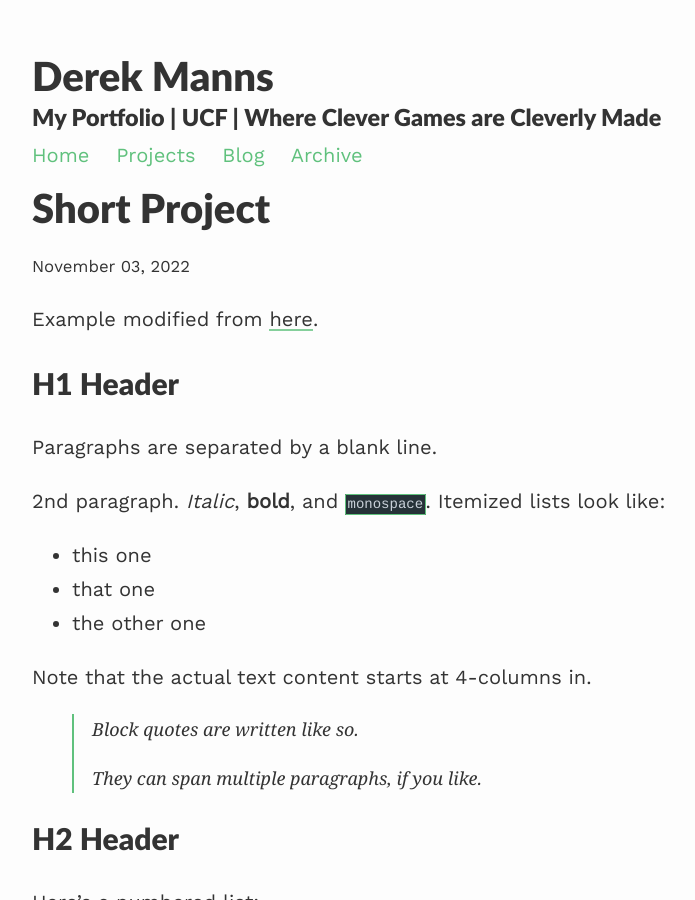
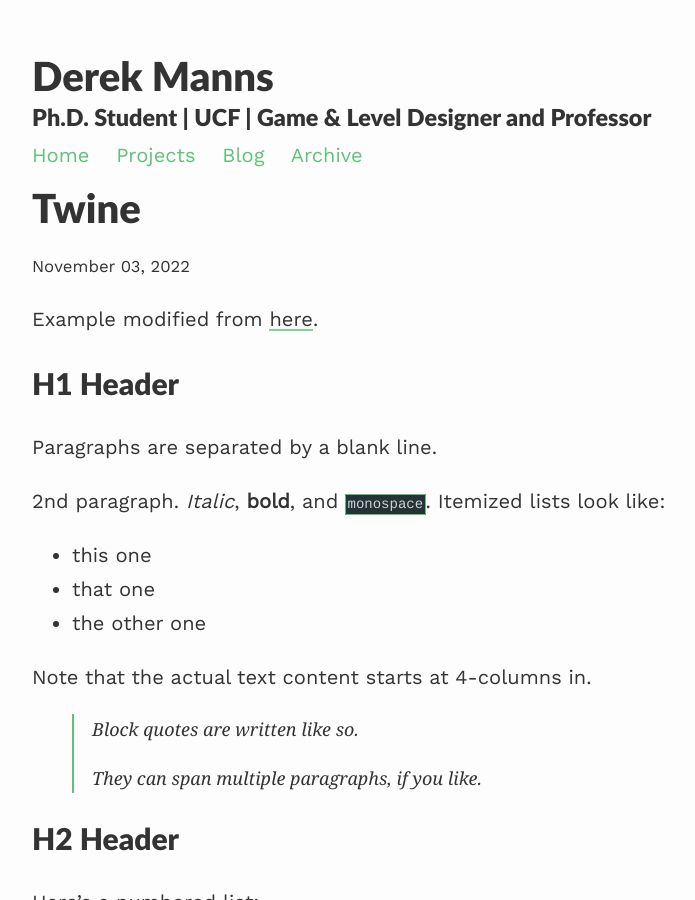
Before and after one commit to GameDesignDude/gradfolio, a Jekyll site: the page built from _projects/shortProject.md, in a window 1280 px wide and 900 px high. Shown: the whole window, without its empty margins (208-903 px from the left). Built offline with Jekyll 4.4.1, drawn with Linux system fonts in a browser that asks for light colours; nearby versions of some CDN libraries; formulas are drawn with MathJax 3.

```diff
--- a/_config.yml
+++ b/_config.yml
@@ -1,7 +1,7 @@
 ### your site title here
 
 title: Derek Manns
-description: My Portfolio | UCF | Where Clever Games are Cleverly Made
+description: Ph.D. Student | UCF | Game & Level Designer and Professor
 
 baseurl: /gradfolio #name of GitHub repository
 url: "" #custom url to be used instead of GitHub repository
--- a/_projects/shortProject.md
+++ b/_projects/shortProject.md
@@ -1,9 +1,9 @@
 ---
 layout: post
-title: Short Project
-description: description of the short project which is long enough
+title: Twine
+description: A simple text adventure
 ---
-Example modified from [here](http://www.unexpected-vortices.com/sw/rippledoc/quick-markdown-example.html){:target="_blank"}.
+Example modified from [here](https://gamedesigndude.itch.io/twine-simple-text-adventure){:target="_blank"}.
 
 H1 Header
 ============
```
Also changed, not shown: index.md (+2 -0 lines).
